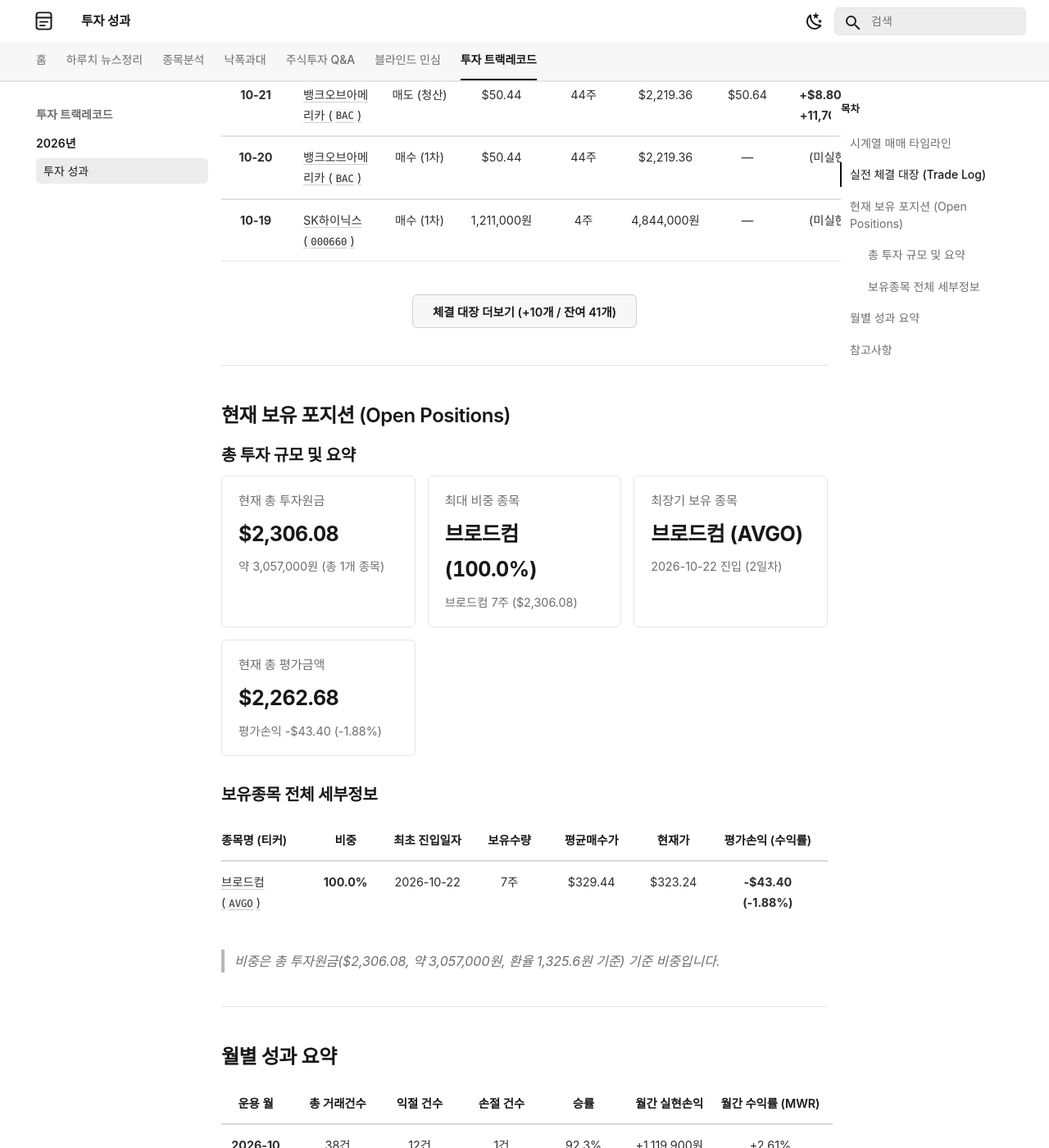
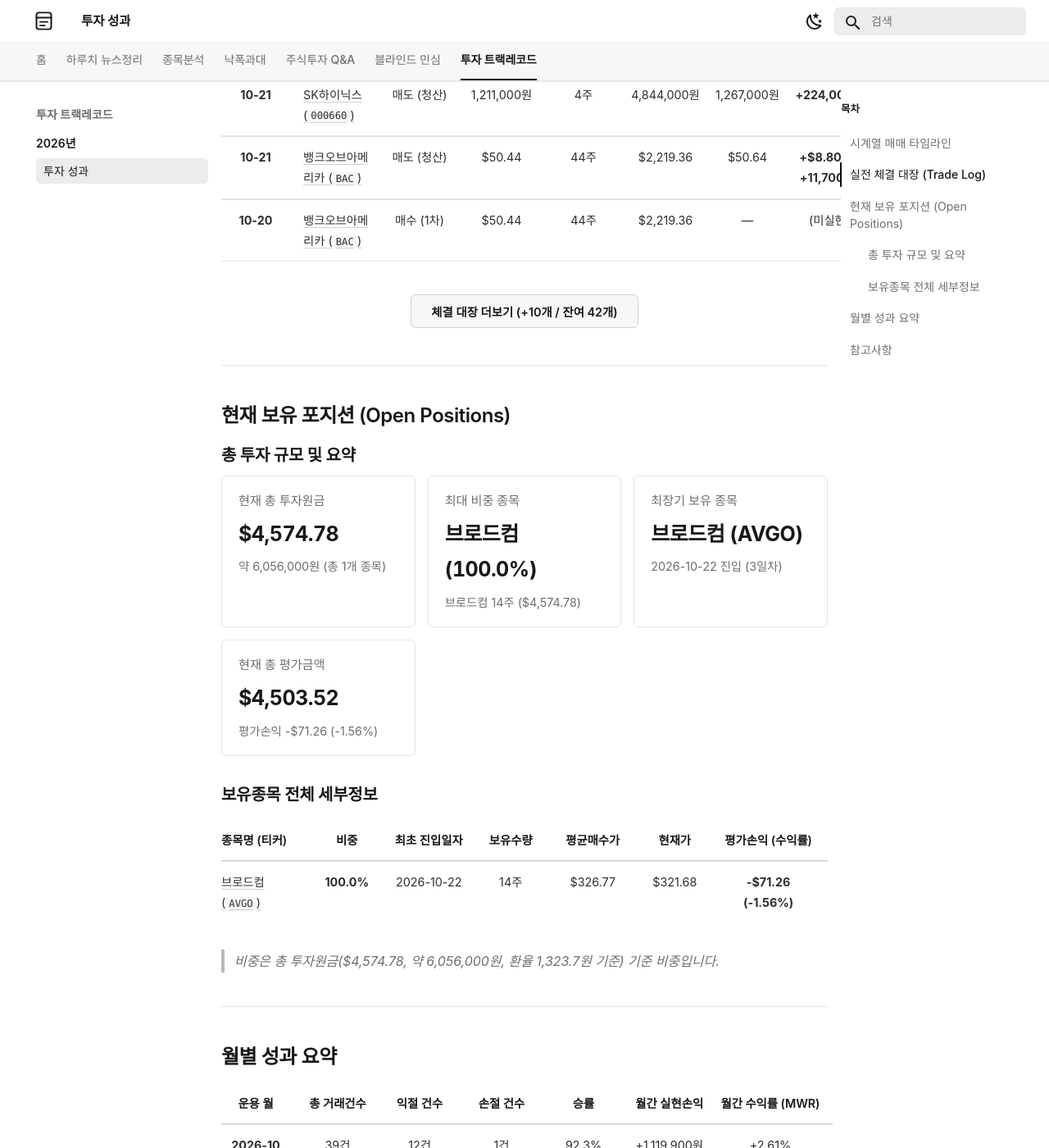
Before and after one commit to ju-sic/ju-sic.github.io, an MkDocs documentation site: the page built from docs/records/2026/trade-track-record.md, in a window 1280 px wide and 1400 px high, scrolled down 2212 px. Shown: the whole window at 82% size. Built offline with MkDocs 1.6.1 and Material for MkDocs 9.7.7, drawn with Linux system fonts in a browser that asks for light colours; some web fonts are replaced; a script that is not in the unit is left out; some of the changed text lies outside the part shown.

Commit message:
[브로드컴] 3차 추가 매수 실전 체결 기록 업데이트 배포

```diff
--- a/docs/records/2026/trade-track-record.md
+++ b/docs/records/2026/trade-track-record.md
@@ -1,11 +1,29 @@
 # 실전 매매일지 및 포트폴리오 트랙레코드
 
-- **업데이트** : 2026-10-23(금) 16:35
+- **업데이트** : 2026-10-24(토) 07:15
 
 
 ## 시계열 매매 타임라인
 
 <div class="kb-timeline">
+  <div class="kb-timeline-item">
+    <div class="kb-timeline-marker kb-timeline-marker--buy"></div>
+    <div class="kb-timeline-header">
+      <span class="kb-timeline-date">2026-10-24 (토)</span>
+      <span class="kb-badge kb-badge--buy">3차 매수</span>
+    </div>
+    <div class="kb-timeline-body">
+      <table class="kb-timeline-table">
+        <tr>
+          <td><strong>종목명</strong>: 브로드컴 (AVGO)</td>
+          <td><strong>체결 단가</strong>: $324.10</td>
+          <td><strong>체결 수량</strong>: 7주</td>
+          <td><strong>투입 금액</strong>: $2,268.70</td>
+        </tr>
+      </table>
+      <p class="kb-timeline-desc">일단 기본 물량을 모은다고 생각하고 추가 매수했다. 아직 바닥 같지는 않다.</p>
+    </div>
+  </div>
   <div class="kb-timeline-item">
     <div class="kb-timeline-marker kb-timeline-marker--close"></div>
     <div class="kb-timeline-header">
@@ -1039,23 +1058,23 @@
 <div class="kb-portfolio-metrics">
   <div class="kb-portfolio-metric-card">
     <span class="label">현재 총 투자원금</span>
-    <span class="value">$2,306.08</span>
-    <span class="sub">약 3,057,000원 (총 1개 종목)</span>
+    <span class="value">$4,574.78</span>
+    <span class="sub">약 6,056,000원 (총 1개 종목)</span>
   </div>
   <div class="kb-portfolio-metric-card">
     <span class="label">최대 비중 종목</span>
     <span class="value">브로드컴 (100.0%)</span>
-    <span class="sub">브로드컴 7주 ($2,306.08)</span>
+    <span class="sub">브로드컴 14주 ($4,574.78)</span>
   </div>
   <div class="kb-portfolio-metric-card">
     <span class="label">최장기 보유 종목</span>
     <span class="value">브로드컴 (AVGO)</span>
-    <span class="sub">2026-10-22 진입 (2일차)</span>
+    <span class="sub">2026-10-22 진입 (3일차)</span>
   </div>
   <div class="kb-portfolio-metric-card">
     <span class="label">현재 총 평가금액</span>
-    <span class="value">$2,262.68</span>
-    <span class="sub">평가손익 -$43.40 (-1.88%)</span>
+    <span class="value">$4,503.52</span>
+    <span class="sub">평가손익 -$71.26 (-1.56%)</span>
   </div>
 </div>
 
@@ -1063,9 +1082,9 @@
 
 | 종목명 (티커) | 비중 | 최초 진입일자 | 보유수량 | 평균매수가 | 현재가 | 평가손익 (수익률) |
 | :--- | :---: | :---: | :---: | :---: | :---: | :---: |
-| [브로드컴 (`AVGO`)](../../stocks/2026/08/broadcom.md) | **100.0%** | 2026-10-22 | 7주 | $329.44 | $323.24 | **-$43.40 (-1.88%)** |
+| [브로드컴 (`AVGO`)](../../stocks/2026/08/broadcom.md) | **100.0%** | 2026-10-22 | 14주 | $326.77 | $321.68 | **-$71.26 (-1.56%)** |
 
-> *비중은 총 투자원금($2,306.08, 약 3,057,000원, 환율 1,325.6원 기준) 기준 비중입니다.*
+> *비중은 총 투자원금($4,574.78, 약 6,056,000원, 환율 1,323.7원 기준) 기준 비중입니다.*
 
 
 ---
@@ -1074,9 +1093,9 @@
 
 | 운용 월 | 총 거래건수 | 익절 건수 | 손절 건수 | 승률 | 월간 실현손익 | 월간 수익률 (MWR) |
 | :---: | :---: | :---: | :---: | :---: | :---: | :---: |
-| **2026-10** | 38건 | 12건 | 1건 | 92.3% | +1,119,900원 | +2.61% |
+| **2026-10** | 39건 | 12건 | 1건 | 92.3% | +1,119,900원 | +2.61% |
 | **2026-09** | 17건 | 3건 | 0건 | 100% | +720,800원 | +11.20% |
-| **누적 합계** | **55건** | **15건** | **1건** | **93.8%** | **+1,840,700원** | **+3.73%** |
+| **누적 합계** | **56건** | **15건** | **1건** | **93.8%** | **+1,840,700원** | **+3.73%** |
 
 ---
 
```
Also changed, not shown: other parts of docs/records/2026/trade-track-record.md (+1 -0 lines), docs/index.md (+1 -1 lines).
